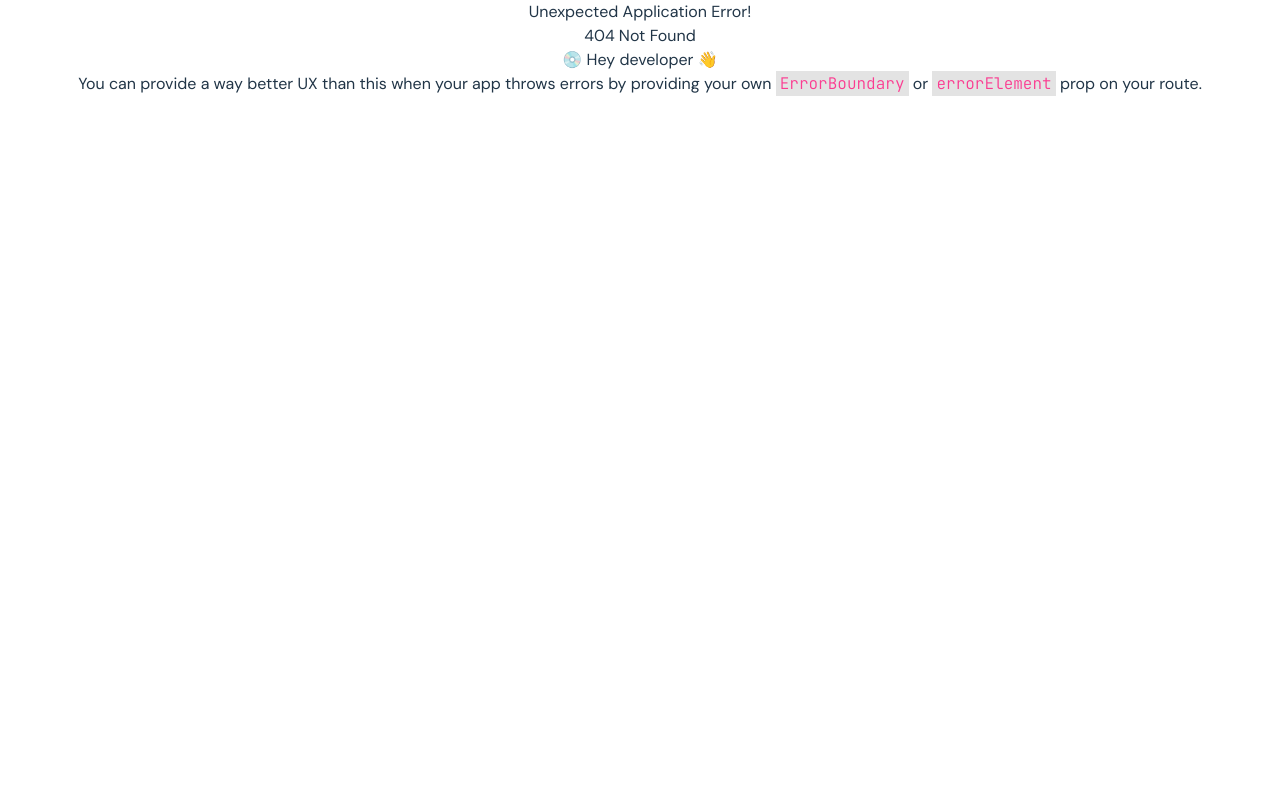
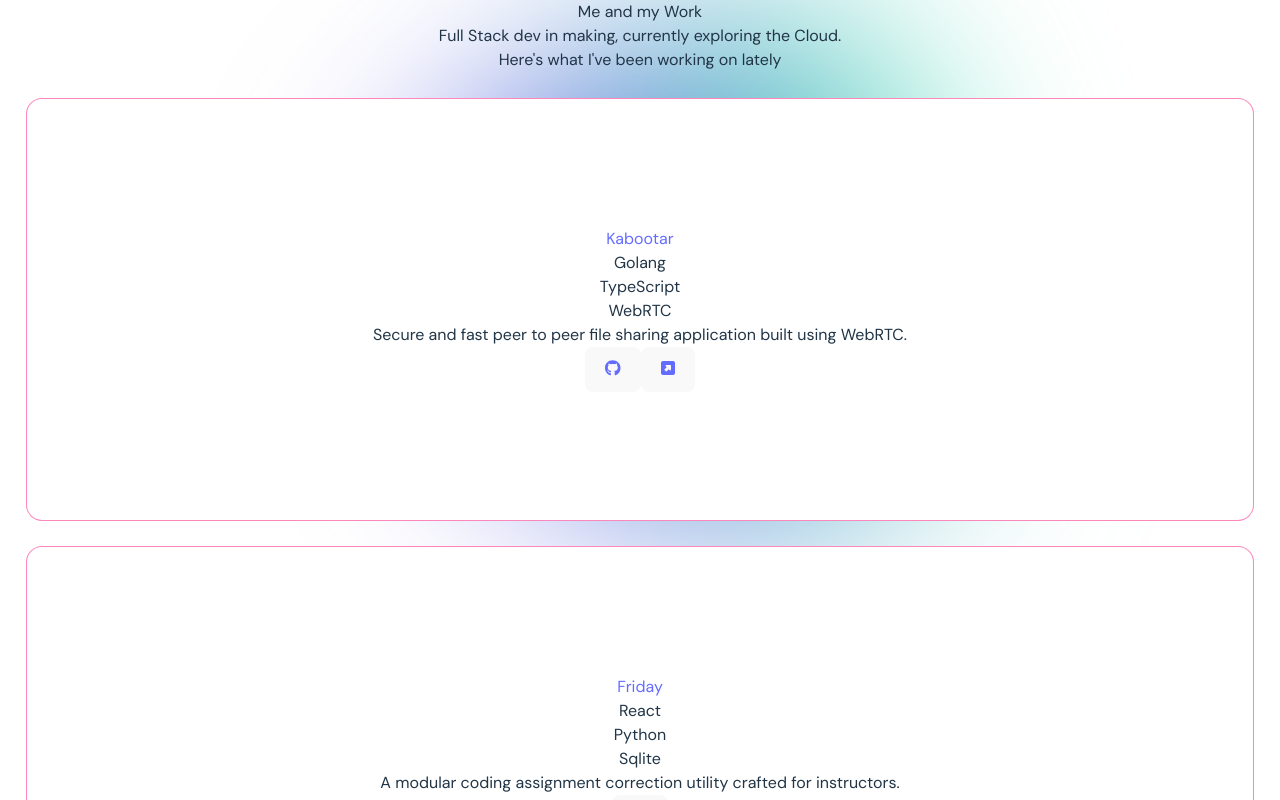
Before and after one commit to meghrathod/meghrathod-dev, a React (Vite) app: page /about in a window 1280 px wide. Before the commit this address had no page. Shown: the top 800 px of the page. Built offline with nearby package versions, Linux system fonts and the light colour scheme.

Commit message:
feat: created About me Page
Signed-off-by: Megh Rathod <me@meghrathod.dev>

```diff
--- a/src/App.css
+++ b/src/App.css
@@ -7,7 +7,7 @@
 
 .card {
     padding: 0.5em;
-  margin: 2%
+    margin: 2%;
 }
 
 .tagline {
@@ -15,11 +15,11 @@
     margin: 3%;
 }
 
-.reach-icons{
+.reach-icons {
     margin-top: 20%;
 }
 
-.reach-icons button{
+.reach-icons button {
     margin: 0.5em;
 }
 
@@ -55,27 +55,81 @@
 
 @keyframes wave-animation {
     0% {
-        transform: rotate(0deg) ;
+        transform: rotate(0deg);
     }
     10% {
-        transform: rotate(14deg) ;
+        transform: rotate(14deg);
     } /* The following five values can be played with to make the waving more or less extreme */
     20% {
-        transform: rotate(-8deg) ;
+        transform: rotate(-8deg);
     }
     30% {
-        transform: rotate(14deg) ;
+        transform: rotate(14deg);
     }
     40% {
-        transform: rotate(-4deg) ;
+        transform: rotate(-4deg);
     }
     50% {
-        transform: rotate(10deg) ;
+        transform: rotate(10deg);
     }
     60% {
-        transform: rotate(0deg) ;
+        transform: rotate(0deg);
     } /* Reset for the last half to pause */
     100% {
-        transform: rotate(0deg) ;
+        transform: rotate(0deg);
     }
 }
+
+.group-card {
+    margin-top: 10%;
+    background-color: #fff;
+    padding: 10%;
+    margin: 2%;
+    text-align: center;
+    transition: all 1s ease-in-out;
+    border-radius: 16px;
+    border: 1px solid rgba(251, 60, 145, 0.61);
+}
+
+.group-card:hover {
+    /* make hover transition smooth */
+    transition: all 0.75s ease-in-out;
+    -webkit-box-shadow: 0px 0px 69px -11px rgba(251, 60, 145, 0.61);
+    -moz-box-shadow: 0px 0px 69px -11px rgba(251, 60, 145, 0.61);
+    box-shadow: 0px 0px 69px -11px rgba(251, 60, 145, 0.61);
+    border-radius: 16px;
+}
+
+@media (prefers-color-scheme: dark) {
+    .group-card {
+        background-color: #2d3748;
+        color: #fff;
+        padding: 10%;
+        margin: 2%;
+        text-align: center;
+        transition: all 1s ease-in-out;
+        border-radius: 16px;
+    }
+
+    group-card:hover {
+        /* make hover transition smooth */
+        transition: all 0.75s ease-in-out;
+        box-shadow: 0px 0px 69px -11px rgba(251, 60, 145, 0.61);
+        border-radius: 16px;
+    }
+}
+
+.bottom-border-pink{
+    --tw-border-opacity: 1;
+    border-color: rgba(251, 60, 145, 0.61);
+}
+
+.fixed-top {
+  display: flex;
+  position: fixed;
+  top: 0;
+  left: 0;
+  right: 0;
+    z-index: 1030;
+    justify-content: space-between;
+}
--- a/src/App.jsx
+++ b/src/App.jsx
@@ -1,3 +1,4 @@
+import About from "./Pages/About";
 import Home from "./Pages/Home"
 import {
   createBrowserRouter,
@@ -10,6 +11,11 @@ const router = createBrowserRouter([
     path: "/",
     element: <Home />,
   },
+  {
+    path: "/about",
+    element: <About />
+  }
+
 ]);
 
 
--- /dev/null
+++ b/src/Pages/About.jsx
@@ -0,0 +1,123 @@
+import '../App.css'
+import { faGithub } from '@fortawesome/free-brands-svg-icons'
+import { FontAwesomeIcon } from '@fortawesome/react-fontawesome'
+import { faSquareUpRight } from '@fortawesome/free-solid-svg-icons'
+
+
+const posts = [
+    {
+        id: 1,
+        title: 'Kabootar',
+        href: 'https://kabootar.meghrathod.dev',
+        description:
+            "Secure and fast peer to peer file sharing application built using WebRTC.",
+        languages: ['Golang', 'TypeScript   ', 'WebRTC'],
+        links: {
+            github: 'https://github.com/meghrathod/kabootar',
+            website: 'https://kabootar.meghrathod.dev',
+        }
+    },
+    {
+        id: 2,
+        title: 'Friday',
+        href: 'https://github.com/meghrathod/friday',
+        description:
+            "A modular coding assignment correction utility crafted for instructors.",
+        languages: ['React', 'Python', 'Sqlite'],
+        links: {
+            github: 'https://github.com/meghrathod/friday',
+            website: '',
+        }
+    },
+    {
+        id: 3,
+        title: 'ChatX',
+        href: 'https://github.com/meghrathod/chatx',
+        description:
+            "A concurrent chat server and client built using Java and Swing.",
+        languages: ['Java', 'Swing'],
+        links: {
+            github: 'https://github.com/meghrathod/chatx',
+            website: '',
+        }
+    },
+
+]
+
+const About = () => {
+    return (
+        <>
+            <div className='background-wrapper'>
+                <div className='gradient'></div>
+            </div>
+            <div className="py-16 sm:py-15">
+                <div className="mx-auto px-6 lg:px-8">
+                    <div className="mx-auto border-b bottom-border-pink">
+                        <h2 className="text-3xl font-bold tracking-tight text-black sm:text-4xl dark:text-white ">Me and my Work</h2>
+                        <p className="my-4 text-lg leading-8 text-gray-800 dark:text-gray-200 ">
+                            Full Stack dev in making, currently exploring the Cloud.
+                        </p>
+
+                    </div>
+
+                    <p className="mt-8 text-lg leading-8 text-gray-800 dark:text-gray-200 ">
+                        Here's what I've been working on lately
+                    </p>
+
+                    <div className="mx-auto mt-5 grid max-w-2xl grid-cols-1 gap-x-8 gap-y-16 pt-3 sm:mt-10 sm:pt-5 lg:mx-0 lg:max-w-none lg:grid-cols-3">
+
+
+                        {posts.map((post) => (
+
+                            <article key={post.id} className="flex max-w-xl flex-col items-start justify-between group-card">
+                                <div className="relative">
+                                    <h2 className="my-5 text-2xl font-semibold leading-6 text-gray-900 group-hover:text-gray-600 dark:ext-gray-100 dark:text-gray-300 dark:group-hover:text-gray-100 ">
+                                        <a href={post.href}>
+                                            {post.title}
+                                        </a>
+                                    </h2>
+                                    <div className="flex items-center gap-x-2 text-xs my-2 justify-center flex-wrap">
+                                        {post.languages.map((language) => (
+                                            <div key={language + post.id}
+                                                className="relative z-10 rounded-full bg-gray-50 px-3 py-1.5 my-0.5 mx-0 font-medium text-gray-600 hover:bg-gray-100 dark:bg-gray-800 dark:text-gray-100 dark:hover:bg-gray-700"
+                                            >
+                                                {language}
+                                            </div>
+                                        ))}
+
+                                    </div>
+                                    <p className="my-5 line-clamp-3 text-sm leading-6 text-gray-600 dark:text-gray-300">{post.description}</p>
+
+                                    <div className="flex items-center gap-x-4 text-xs my-2 justify-center">
+                                        <a href={post.links.github}>
+                                            <button className='text-xs'>
+                                                <FontAwesomeIcon icon={faGithub} />
+                                                {/* <span className="ml-2" />
+                                                GitHub */}
+                                            </button>
+                                        </a>
+
+
+                                        {post.links.website && (
+                                            <a href={post.links.website}>
+                                                <button className='text-xs'>
+                                                    <FontAwesomeIcon icon={faSquareUpRight} />
+                                                    {/* <span className="ml-2" />
+                                                    Website */}
+                                                </button>
+                                            </a>
+                                        )}
+                                    </div>
+                                </div>
+
+
+                            </article>
+                        ))}
+                    </div>
+                </div>
+            </div>
+        </>
+    )
+}
+
+export default About
--- a/src/Pages/Home.jsx
+++ b/src/Pages/Home.jsx
@@ -4,9 +4,12 @@ import { faGithub, faLinkedin } from '@fortawesome/free-brands-svg-icons'
 import { FontAwesomeIcon } from '@fortawesome/react-fontawesome'
 import hand from "/hand.webp";
 import memoji from "/memoji_new.webp";
+import { useNavigate } from 'react-router-dom';
 
 
 function Home() {
+
+    const navigate = useNavigate();
     return (
         <div className='global-body'>
             <div className='background-wrapper'>
@@ -29,7 +32,11 @@ function Home() {
                     Learn more about me or Get in touch!
                 </p>
                 <div className='reach-icons'>
-                    <button >
+                    <button onClick={
+                        () => {
+                            navigate('/about')
+                        }
+                    }>
                         About Me
                     </button>
                     <a href="mailto:me@meghrathod.dev">
--- a/src/index.css
+++ b/src/index.css
@@ -102,7 +102,14 @@ button:focus-visible {
     color: #535bf2;
   }
   button {
-    background-color: #1a1a1a;
+    --tw-bg-opacity: 1;
+    background-color: rgb(31 41 55 / var(--tw-bg-opacity));
+  }
+
+  button:hover {
+    --tw-bg-opacity: 1;
+    background-color: rgb(49 68 90 / var(--tw-bg-opacity));
+    color: #fff;
   }
 }
 
```
Lines whose indentation alone changed are shown as unchanged.
